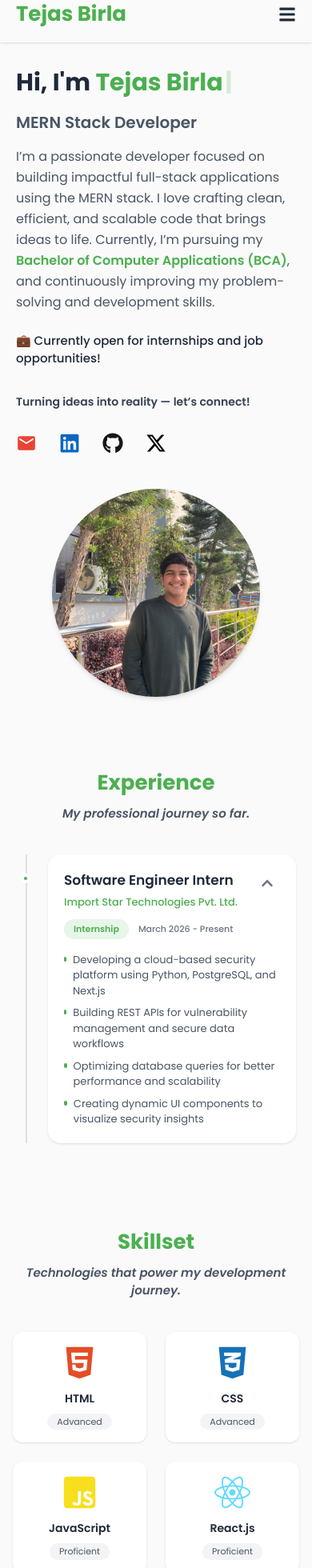
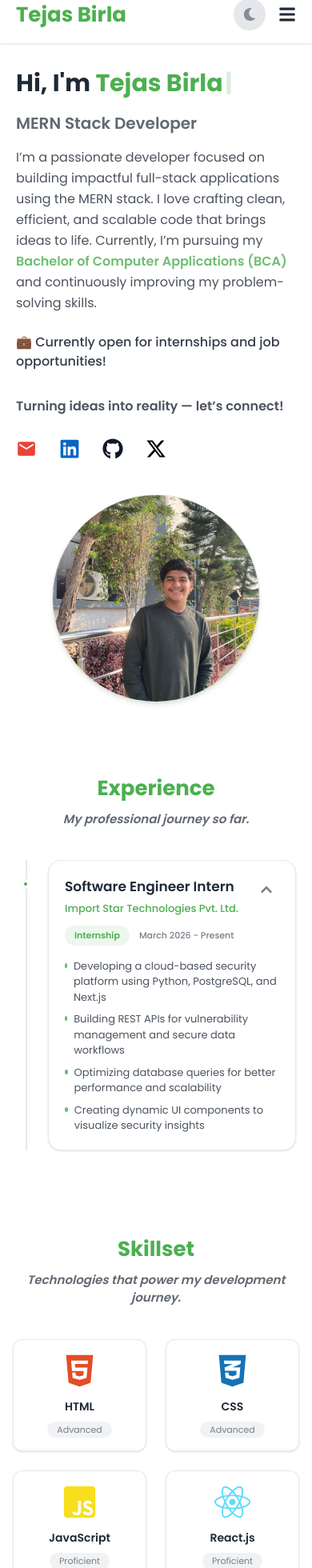
Before and after one commit to TejasBirla/tejasbirla-portfolio, a React (Vite) app: page / in a window 390 px wide. Shown: the part 18-1978 px from the top of the page at 80% size. Built offline with nearby package versions, Linux system fonts and the light colour scheme.

Commit message:
Dark mode theme added.

```diff
--- a/src/App.jsx
+++ b/src/App.jsx
@@ -4,17 +4,35 @@ import Skills from "./components/Skills.jsx";
 import Projects from "./components/Projects.jsx";
 import Footer from "./components/Footer.jsx";
 import Experience from "./components/Experience.jsx";
-import { useEffect } from "react";
+
+import { useEffect, useState } from "react";
 import Aos from "aos";
 import "aos/dist/aos.css";
 
+function App() {
+  const [darkMode, setDarkMode] = useState(() => {
+    return localStorage.getItem("theme") === "dark";
+  });
 
-function App() {
+  // Apply theme to <html>
+  useEffect(() => {
+    const root = document.documentElement;
+
+    if (darkMode) {
+      root.classList.add("dark");
+      localStorage.setItem("theme", "dark");
+    } else {
+      root.classList.remove("dark");
+      localStorage.setItem("theme", "light");
+    }
+  }, [darkMode]);
+
+  // AOS setup
   useEffect(() => {
     Aos.init({
-      duration: 800, // animation duration (ms)
-      once: false, // animation runs only once
-      easing: "ease-in-out", // smooth easing
+      duration: 800,
+      once: false,
+      easing: "ease-in-out",
     });
 
     const handleHashChange = () => {
@@ -29,8 +47,9 @@ function App() {
   }, []);
 
   return (
-    <div>
-      <Navbar />
+    <div className="bg-white text-gray-800 dark:bg-[#09090b] dark:text-[#e4e4e7] transition-colors duration-300">
+      <Navbar darkMode={darkMode} setDarkMode={setDarkMode} />
+
       <Home id="home" />
       <Experience id="experience" />
       <Skills id="skillSets" />
--- a/src/components/Experience.jsx
+++ b/src/components/Experience.jsx
@@ -12,31 +12,31 @@ export default function Experience({ id }) {
   return (
     <section
       id={id}
-      className="bg-[#FAFAFA] scroll-mt-20 min-h-[65vh] py-14 sm:py-16 text-gray-800"
+      className="bg-[var(--bg)] text-[var(--text)] scroll-mt-20 min-h-[65vh] py-14 sm:py-16 transition-colors duration-300"
     >
       <div className="max-w-[1170px] mx-auto px-5 sm:px-6">
 
         {/* Heading */}
-        <div
-          className="text-center"
-          data-aos="fade-up"
-          data-aos-delay="50"
-        >
-          <h1 className="text-[26px] sm:text-[28px] md:text-[32px] font-bold green-text">
+        <div className="text-center" data-aos="fade-up">
+
+          <h1 className="text-[26px] sm:text-[28px] md:text-[32px] font-bold text-[var(--accent)]">
             Experience
           </h1>
-          <p className="text-[15px] sm:text-[16px] md:text-[18px] italic font-semibold mt-2 text-gray-600">
+
+          <p className="text-[15px] sm:text-[16px] md:text-[18px] italic font-semibold mt-2 opacity-70">
             My professional journey so far.
           </p>
+
         </div>
 
         {/* Timeline */}
         <div className="relative mt-10">
 
           {/* Line */}
-          <div className="absolute left-3 sm:left-4 top-0 h-full w-[2px] bg-[#E0E0E0]" />
+          <div className="absolute left-3 sm:left-4 top-0 h-full w-[2px] bg-[var(--text)] opacity-10" />
 
           <div className="flex flex-col gap-5">
+
             {experiences.map((exp, index) => (
               <div
                 key={index}
@@ -46,40 +46,46 @@ export default function Experience({ id }) {
               >
 
                 {/* Dot */}
-                <span className="absolute left-3 sm:left-4 top-6 -translate-x-1/2 w-3 h-3 bg-[#4CAF50] rounded-full border-4 border-white" />
+                <span className="absolute left-3 sm:left-4 top-6 -translate-x-1/2 w-3 h-3 bg-[var(--accent)] rounded-full border-4 border-[var(--bg)]" />
 
                 {/* Card */}
-                <div className="bg-white rounded-2xl shadow-sm hover:shadow-md transition-all duration-300 p-5 sm:p-6">
+                <div className="bg-[var(--bg)] border border-[var(--text)]/10 rounded-2xl shadow-sm hover:shadow-md transition-all duration-300 p-5 sm:p-6">
 
                   {/* Header */}
                   <div className="flex justify-between items-start gap-3">
+
                     <div>
-                      <h2 className="text-[17px] sm:text-[18px] font-semibold text-gray-800">
+                      <h2 className="text-[17px] sm:text-[18px] font-semibold">
                         {exp.role}
                       </h2>
-                      <p className="text-[13px] sm:text-[14px] green-text font-medium mt-1">
+
+                      <p className="text-[var(--accent)] font-medium mt-1 text-[13px] sm:text-[14px]">
                         {exp.company}
                       </p>
                     </div>
 
                     <button
                       onClick={() => toggle(index)}
-                      className={`p-2 rounded-full hover:bg-gray-100 transition-transform duration-300 ${
+                      className={`p-2 rounded-full hover:bg-black/5 dark:hover:bg-white/10 transition-transform duration-300 ${
                         openIndex === index ? "rotate-180" : ""
                       }`}
                     >
-                      <FaChevronDown className="text-gray-500 text-base" />
+                      <FaChevronDown className="text-[var(--text)] opacity-60 text-base" />
                     </button>
+
                   </div>
 
                   {/* Meta */}
                   <div className="flex items-center gap-3 mt-3 flex-wrap">
-                    <span className="text-[11px] sm:text-[12px] bg-[#E8F5E9] text-[#4CAF50] font-semibold px-3 py-1 rounded-full">
+
+                    <span className="text-[11px] sm:text-[12px] bg-[var(--accent)]/10 text-[var(--accent)] font-semibold px-3 py-1 rounded-full">
                       {exp.type}
                     </span>
-                    <span className="text-[11px] sm:text-[12px] text-gray-500 font-medium">
+
+                    <span className="text-[11px] sm:text-[12px] opacity-60 font-medium">
                       {exp.duration}
                     </span>
+
                   </div>
 
                   {/* Expand */}
@@ -89,21 +95,24 @@ export default function Experience({ id }) {
                     }`}
                   >
                     <ul className="flex flex-col gap-2">
+
                       {exp.points.map((point, i) => (
                         <li
                           key={i}
-                          className="flex items-start gap-2 text-[13px] sm:text-[14px] text-gray-600"
+                          className="flex items-start gap-2 text-[13px] sm:text-[14px] opacity-80"
                         >
-                          <span className="mt-1.5 w-1.5 h-1.5 bg-[#4CAF50] rounded-full" />
+                          <span className="mt-1.5 w-1.5 h-1.5 bg-[var(--accent)] rounded-full" />
                           {point}
                         </li>
                       ))}
+
                     </ul>
                   </div>
 
                 </div>
               </div>
             ))}
+
           </div>
         </div>
 
--- a/src/components/Home.jsx
+++ b/src/components/Home.jsx
@@ -9,18 +9,16 @@ export default function Home({ id }) {
   return (
     <section
       id={id}
-      className="bg-[#FAFAFA] scroll-mt-16 text-gray-800 min-h-[90vh] flex items-center py-8 md:py-10"
+      className="bg-[var(--bg)] text-[var(--text)] scroll-mt-16 min-h-[90vh] flex items-center py-8 md:py-10 transition-colors duration-300"
     >
       <div className="max-w-[1170px] mx-auto px-5 sm:px-4 flex flex-col md:flex-row items-center justify-between gap-11 md:gap-16">
-        {/* Left Side - Text */}
-        <div
-          className="flex flex-col gap-4"
-          data-aos="fade-right"
-          data-aos-once="true"
-        >
+
+        {/* LEFT */}
+        <div className="flex flex-col gap-4" data-aos="fade-right">
+
           <h2 className="text-3xl md:text-5xl font-bold leading-tight">
             Hi, I'm{" "}
-            <span className="green-text">
+            <span className="text-[var(--accent)]">
               <Typewriter
                 words={["Tejas Birla"]}
                 loop={true}
@@ -32,82 +30,77 @@ export default function Home({ id }) {
               />
             </span>
           </h2>
-          <h3 className="text-xl md:text-2xl text-gray-600 font-semibold">
+
+          <h3 className="text-xl md:text-2xl text-[var(--text)] opacity-70 font-semibold">
             MERN Stack Developer
           </h3>
 
-          <p className="text-gray-600 text-[16px] leading-relaxed max-w-full md:max-w-[530px] text-left md:text-justify">
+          <p className="text-[var(--text)] opacity-80 text-[16px] leading-relaxed max-w-full md:max-w-[530px] text-left md:text-justify">
             I’m a passionate developer focused on building impactful full-stack
             applications using the MERN stack. I love crafting clean, efficient,
             and scalable code that brings ideas to life. Currently, I’m pursuing
             my{" "}
-            <span className="font-semibold green-text">
+            <span className="font-semibold text-[var(--accent)]">
               Bachelor of Computer Applications (BCA)
-            </span>
-            , and continuously improving my problem-solving and development
-            skills.
+            </span>{" "}
+            and continuously improving my problem-solving skills.
           </p>
 
-          <p className="text-[15px] md:text-[16px] font-medium text-gray-800 mt-2">
+          <p className="text-[var(--text)] font-medium mt-2 opacity-90">
             💼 Currently open for internships and job opportunities!
           </p>
 
-          <p className="text-[14px] md:text-[16px] text-gray-700 font-semibold mt-4">
+          <p className="text-[var(--text)] font-semibold mt-4 opacity-80">
             Turning ideas into reality — let’s connect!
           </p>
 
+
           <div className="flex items-center gap-7 mt-3 text-[26px] md:text-[30px]">
+
+            {/* Email */}
             <a
               href="mailto:tejasbirla3@gmail.com"
-              target="_blank"
-              rel="noreferrer"
-              className="hover:scale-110 transition-transform"
-              style={{ color: "#EA4335" }}
+              className="hover:scale-110 transition-transform text-[#EA4335]"
             >
               <MdEmail />
             </a>
 
+            {/* LinkedIn */}
             <a
               href="https://www.linkedin.com/in/tejas-birla/"
-              target="_blank"
-              rel="noreferrer"
-              className="hover:scale-110 transition-transform"
-              style={{ color: "#0A66C2" }}
+              className="hover:scale-110 transition-transform text-[#0A66C2] dark:text-[#4ea1ff]"
             >
               <FaLinkedin />
             </a>
 
+            {/* GitHub (FIXED visibility) */}
             <a
               href="https://github.com/TejasBirla"
-              target="_blank"
-              rel="noreferrer"
-              className="hover:scale-110 transition-transform"
-              style={{ color: "#171515" }}
+              className="hover:scale-110 transition-transform text-gray-900 dark:text-white"
             >
               <FaGithub />
             </a>
 
+            {/* X (FIXED visibility) */}
             <a
               href="https://x.com/TejasBytes"
-              target="_blank"
-              rel="noreferrer"
-              className="hover:scale-110 transition-transform"
-              style={{ color: "#000000" }}
+              className="hover:scale-110 transition-transform text-black dark:text-white"
             >
               <FaXTwitter />
             </a>
+
           </div>
         </div>
 
-        {/* Right Side - Image */}
-        <div
-          className="flex justify-center md:justify-end"
-          data-aos="fade-left"
-          data-aos-once="true"
-        >
-          <div className="relative w-[260px] h-[260px] md:w-[300px] md:h-[300px] rounded-full overflow-hidden shadow-md bg-linear-to-br from-gray-100 to-gray-200 flex items-center justify-center">
-            <img src={profileImg} alt="profile-Img" />
+        {/* RIGHT */}
+        <div className="flex justify-center md:justify-end" data-aos="fade-left">
+
+          <div className="relative w-[260px] h-[260px] md:w-[300px] md:h-[300px] rounded-full overflow-hidden shadow-md bg-[var(--bg)] border border-[var(--accent)]/20 flex items-center justify-center transition-colors duration-300">
+
+            <img src={profileImg} alt="profile" className="w-full h-full object-cover" />
+
           </div>
+
         </div>
       </div>
     </section>
--- a/src/components/Navbar.jsx
+++ b/src/components/Navbar.jsx
@@ -1,7 +1,7 @@
 import React, { useState } from "react";
-import { FaBars, FaTimes } from "react-icons/fa";
+import { FaBars, FaTimes, FaMoon, FaSun } from "react-icons/fa";
 
-export default function Navbar() {
+export default function Navbar({ darkMode, setDarkMode }) {
   const [menu, setOpenMenu] = useState(false);
 
   const toggleMenu = () => setOpenMenu((prev) => !prev);
@@ -12,95 +12,99 @@ export default function Navbar() {
   };
 
   return (
-    <nav className="bg-[#FAFAFA] text-gray-800 shadow-sm sticky top-0 z-50">
+    <nav className="bg-[var(--bg)] text-[var(--text)] shadow-sm sticky top-0 z-50 transition-colors duration-300">
       <div className="max-w-[1170px] mx-auto px-5 py-4 flex justify-between items-center">
-        {/* Logo / Name */}
-        <h1 className="text-[26px] font-bold green-text">Tejas Birla</h1>
+
+        {/* Logo */}
+        <h1 className="text-[26px] font-bold text-[var(--accent)]">
+          Tejas Birla
+        </h1>
 
         {/* Desktop Menu */}
-        <ul className="hidden md:flex gap-7 font-medium text-[17px] list-none">
+        <ul className="hidden md:flex gap-7 font-medium text-[17px]">
+          {["home", "experience", "skillSets", "projects"].map((id) => (
             <li
-            onClick={() => handleClickLink("home")}
-            className="hover:text-[#4CAF50] hover:underline underline-offset-4 cursor-pointer transition-colors duration-200"
+              key={id}
+              onClick={() => handleClickLink(id)}
+              className="cursor-pointer hover:text-[var(--accent)] transition-colors"
             >
-            Home
+              {id === "skillSets" ? "Skills" : id.charAt(0).toUpperCase() + id.slice(1)}
             </li>
-          <li
-            onClick={() => handleClickLink("experience")}
-            className="hover:text-[#4CAF50] hover:underline underline-offset-4 cursor-pointer transition-colors duration-200"
-          >
-            Experience
-          </li>
-          <li
-            onClick={() => handleClickLink("skillSets")}
-            className="hover:text-[#4CAF50] hover:underline underline-offset-4 cursor-pointer transition-colors duration-200"
-          >
-            Skills
-          </li>
-          <li
-            onClick={() => handleClickLink("projects")}
-            className="hover:text-[#4CAF50] hover:underline underline-offset-4 cursor-pointer transition-colors duration-200"
-          >
-            Projects
-          </li>
+          ))}
         </ul>
 
-        {/* Hamburger Icon */}
+        {/* Right controls */}
+        <div className="flex items-center gap-4">
+
+          {/* Theme Toggle (animated) */}
+          <button
+            onClick={() => setDarkMode(!darkMode)}
+            className="relative w-10 h-10 flex items-center justify-center rounded-full
+                       bg-gray-200 dark:bg-gray-800 transition-all duration-500
+                       hover:scale-110"
+          >
+            <span className="transition-all duration-500 transform">
+              {darkMode ? (
+                <FaSun className="text-yellow-400 animate-spin-slow" />
+              ) : (
+                <FaMoon className="text-gray-700 animate-pulse" />
+              )}
+            </span>
+          </button>
+
+          {/* Resume */}
+          <a
+            href="/Tejas_Birla_Resume.pdf"
+            target="_blank"
+            rel="noreferrer"
+            className="hidden md:inline-block bg-[var(--accent)] text-white px-6 py-2 rounded-full font-semibold shadow-md hover:opacity-90 transition"
+          >
+            📄 View My Resume
+          </a>
+
+          {/* Hamburger */}
           <div
-          className="cursor-pointer md:hidden text-[22px]"
+            className="md:hidden text-[22px] cursor-pointer"
             onClick={toggleMenu}
           >
             {menu ? <FaTimes /> : <FaBars />}
           </div>
-
-        {/* Resume Button (Desktop Only) */}
-        <a
-          href="/Tejas_Birla_Resume.pdf"
-          rel="noreferrer"
-          target="_blank"
-          className="hidden md:inline-block bg-linear-to-r from-[#4CAF50] to-[#2E7D32] text-white px-8 py-3 rounded-full text-base font-semibold shadow-md hover:shadow-lg hover:scale-105 transition-all duration-300"
-        >
-          📄 View My Resume
-        </a>
+        </div>
       </div>
 
       {/* Mobile Menu */}
       <div
-        className={`fixed top-0 left-0 w-full h-full bg-white flex flex-col items-center justify-center transform transition-transform duration-300 ${
-          menu ? "translate-x-0" : "-translate-x-full"
-        }`}
+        className={`fixed top-0 left-0 w-full h-full bg-[var(--bg)] text-[var(--text)]
+        flex flex-col items-center justify-center transition-transform duration-300
+        ${menu ? "translate-x-0" : "-translate-x-full"}`}
       >
-        <ul className="flex flex-col items-center gap-8 list-none text-xl font-medium text-gray-800">
+        <ul className="flex flex-col items-center gap-8 text-xl font-medium">
+          {["home", "experience", "skillSets", "projects"].map((id) => (
             <li
-            onClick={() => handleClickLink("home")}
-            className="cursor-pointer hover:text-[#4CAF50]"
+              key={id}
+              onClick={() => handleClickLink(id)}
+              className="cursor-pointer hover:text-[var(--accent)] transition"
             >
-            Home
+              {id === "skillSets" ? "Skills" : id.charAt(0).toUpperCase() + id.slice(1)}
             </li>
-          <li
-            onClick={() => handleClickLink("experience")}
-            className="cursor-pointer hover:text-[#4CAF50]"
+          ))}
+
+          <li>
+            <button
+              onClick={() => setDarkMode(!darkMode)}
+              className="flex items-center gap-2 mt-6 text-lg hover:text-[var(--accent)]"
             >
-            Experience
+              {darkMode ? <FaSun /> : <FaMoon />}
+              {darkMode ? "Light Mode" : "Dark Mode"}
+            </button>
           </li>
-          <li
-            onClick={() => handleClickLink("skillSets")}
-            className="cursor-pointer hover:text-[#4CAF50]"
-          >
-            Skills
-          </li>
-          <li
-            onClick={() => handleClickLink("projects")}
-            className="cursor-pointer hover:text-[#4CAF50]"
-          >
-            Projects
-          </li>
+
           <li>
             <a
               href="/Tejas_Birla_Resume.pdf"
+              target="_blank"
               rel="noreferrer"
-              target="_blank"
-              className="inline-block bg-linear-to-r from-[#4CAF50] to-[#2E7D32] text-white px-8 py-3 rounded-full text-base font-semibold shadow-md hover:shadow-lg hover:scale-105 transition-all duration-300"
+              className="bg-[var(--accent)] text-white px-6 py-3 rounded-full mt-4"
             >
               📄 View My Resume
             </a>
--- a/src/components/Skills.jsx
+++ b/src/components/Skills.jsx
@@ -18,106 +18,64 @@ import {
 
 export default function Skills({ id }) {
   const skills = [
-    {
-      icon: <FaHtml5 className="text-[#E44D26]" />,
-      name: "HTML",
-      level: "Advanced",
-    },
-    {
-      icon: <FaCss3Alt className="text-[#1572B6]" />,
-      name: "CSS",
-      level: "Advanced",
-    },
-    {
-      icon: <FaJsSquare className="text-[#F7DF1E]" />,
-      name: "JavaScript",
-      level: "Proficient",
-    },
-    {
-      icon: <FaReact className="text-[#61DBFB]" />,
-      name: "React.js",
-      level: "Proficient",
-    },
-    {
-      icon: <SiTailwindcss className="text-[#38BDF8]" />,
-      name: "TailwindCSS",
-      level: "Proficient",
-    },
-    {
-      icon: <FaNodeJs className="text-[#83CD29]" />,
-      name: "Node.js",
-      level: "Intermediate",
-    },
-    {
-      icon: <SiExpress className="text-gray-700" />,
-      name: "Express.js",
-      level: "Intermediate",
-    },
-    {
-      icon: <SiMongodb className="text-[#4DB33D]" />,
-      name: "MongoDB",
-      level: "Proficient",
-    },
-    {
-      icon: <FaGitAlt className="text-[#F1502F]" />,
-      name: "Git",
-      level: "Beginner",
-    },
-    {
-      icon: <FaGithub className="text-gray-800" />,
-      name: "GitHub",
-      level: "Advanced",
-    },
-    {
-      icon: <SiPython className="text-[#3776AB]" />,
-      name: "Python",
-      level: "Beginner",
-    },
-    {
-      icon: <SiCplusplus className="text-[#00599C]" />,
-      name: "C / C++",
-      level: "Intermediate",
-    },
+    { icon: <FaHtml5 className="text-[#E44D26]" />, name: "HTML", level: "Advanced" },
+    { icon: <FaCss3Alt className="text-[#1572B6]" />, name: "CSS", level: "Advanced" },
+    { icon: <FaJsSquare className="text-[#F7DF1E]" />, name: "JavaScript", level: "Proficient" },
+    { icon: <FaReact className="text-[#61DBFB]" />, name: "React.js", level: "Proficient" },
+    { icon: <SiTailwindcss className="text-[#38BDF8]" />, name: "TailwindCSS", level: "Proficient" },
+    { icon: <FaNodeJs className="text-[#83CD29]" />, name: "Node.js", level: "Intermediate" },
+    { icon: <SiExpress className="text-[var(--text)] opacity-70" />, name: "Express.js", level: "Intermediate" },
+    { icon: <SiMongodb className="text-[#4DB33D]" />, name: "MongoDB", level: "Proficient" },
+    { icon: <FaGitAlt className="text-[#F1502F]" />, name: "Git", level: "Beginner" },
+    { icon: <FaGithub className="text-gray-900 dark:text-white" />, name: "GitHub", level: "Advanced" },
+    { icon: <SiPython className="text-[#3776AB]" />, name: "Python", level: "Beginner" },
+    { icon: <SiCplusplus className="text-[#00599C]" />, name: "C / C++", level: "Intermediate" },
   ];
 
   return (
     <section
       id={id}
-      className="bg-[#FAFAFA] scroll-mt-16 min-h-[90vh] text-gray-800 py-12 sm:py-16"
+      className="bg-[var(--bg)] text-[var(--text)] scroll-mt-16 min-h-[90vh] py-12 sm:py-16 transition-colors duration-300"
     >
       <div
         className="max-w-[1170px] mx-auto px-4 sm:px-6 text-center"
         data-aos="fade-up"
-        data-aos-delay="100"
       >
         {/* Heading */}
-        <h1 className="text-[26px] sm:text-[28px] md:text-[32px] font-bold green-text">
+        <h1 className="text-[26px] sm:text-[28px] md:text-[32px] font-bold text-[var(--accent)]">
           Skillset
         </h1>
-        <p className="text-[15px] sm:text-[16px] md:text-[18px] italic font-semibold mt-2 text-gray-600">
+
+        <p className="text-[15px] sm:text-[16px] md:text-[18px] italic font-semibold mt-2 opacity-70">
           Technologies that power my development journey.
         </p>
 
         {/* Skills Grid */}
-        <div className="mt-10 grid grid-cols-2 xs:grid-cols-2 sm:grid-cols-3 md:grid-cols-4 lg:grid-cols-6 gap-6 sm:gap-8">
+        <div className="mt-10 grid grid-cols-2 sm:grid-cols-3 md:grid-cols-4 lg:grid-cols-6 gap-6 sm:gap-8">
+
           {skills.map((skill, index) => (
             <div
               key={index}
               data-aos="fade-up"
               data-aos-delay={100}
-              className="flex flex-col items-center bg-white p-4 sm:p-5 rounded-xl shadow-sm hover:shadow-md hover:-translate-y-1 transition-all duration-300"
+              className="flex flex-col items-center bg-[var(--bg)] border border-[var(--text)]/10 p-4 sm:p-5 rounded-xl shadow-sm hover:shadow-md hover:-translate-y-1 transition-all duration-300"
             >
+
               <div className="text-[45px] sm:text-[55px] md:text-[60px] mb-3">
                 {skill.icon}
               </div>
-              <p className="font-semibold text-[14px] sm:text-[15px] md:text-[16px]">
+
+              <p className="font-semibold text-[var(--text)] text-[14px] sm:text-[15px] md:text-[16px]">
                 {skill.name}
               </p>
-              <span className="mt-2 text-[11px] sm:text-[12px] md:text-sm text-gray-600 bg-gray-100 px-3 py-0.5 rounded-full">
+
+              <span className="mt-2 text-[11px] sm:text-[12px] md:text-sm text-[var(--text)] opacity-60 bg-[var(--text)]/10 px-3 py-0.5 rounded-full">
                 {skill.level}
               </span>
+
             </div>
           ))}
+
         </div>
       </div>
     </section>
--- a/src/index.css
+++ b/src/index.css
@@ -1,27 +1,62 @@
-@import url('https://fonts.googleapis.com/css2?family=Poppins:ital,wght@0,100;0,200;0,300;0,400;0,500;0,600;0,700;0,800;0,900;1,100;1,200;1,300;1,400;1,500;1,600;1,700;1,800;1,900&display=swap');
+@import url('https://fonts.googleapis.com/css2?family=Poppins:wght@100;200;300;400;500;600;700&display=swap');
+@import "tailwindcss";
 
 
-
-@import "tailwindcss";
-
-@layer components {
-    .green-text {
-        @apply text-[#4CAF50];
-    }
-}
-
-
+@custom-variant dark (&:where(.dark, .dark *));
 
 html {
-    scroll-behavior: smooth;
+  scroll-behavior: smooth;
 }
 
 body {
-    font-family: 'Poppins', sans-serif;
+  font-family: 'Poppins', sans-serif;
+}
+
+/* THEME VARIABLES */
+:root {
+  --bg: #ffffff;
+  --text: #1f2937;
+  --accent: #4CAF50;
+}
+
+/* DARK MODE VARIABLES */
+.dark {
+  --bg: #09090b;
+  --text: #e4e4e7;
+  --accent: #f68067;
+}
+
+/* GLOBAL USE */
+body {
+  background-color: var(--bg);
+  color: var(--text);
+  font-family: 'Poppins', sans-serif;
+
+  transition:
+    background-color 300ms ease,
+    color 300ms ease;
+}
+
+/* ACCENT */
+.accent-text {
+  color: var(--accent);
 }
 
 ::selection {
-    background-color: #4CAF50;
-    color: #ffffff;
-    /* text color when selected */
+  background-color: var(--accent);
+  color: white;
 }
+
+@keyframes spin-slow {
+  from {
+    transform: rotate(0deg);
+  }
+
+  to {
+    transform: rotate(360deg);
+  }
+}
+
+.animate-spin-slow {
+  animation: spin-slow 2s linear 1;
+}
```
Also changed, not shown: src/components/Footer.jsx (+21 -22 lines), src/components/Projects.jsx (+17 -9 lines). Lines whose indentation alone changed are shown as unchanged.
